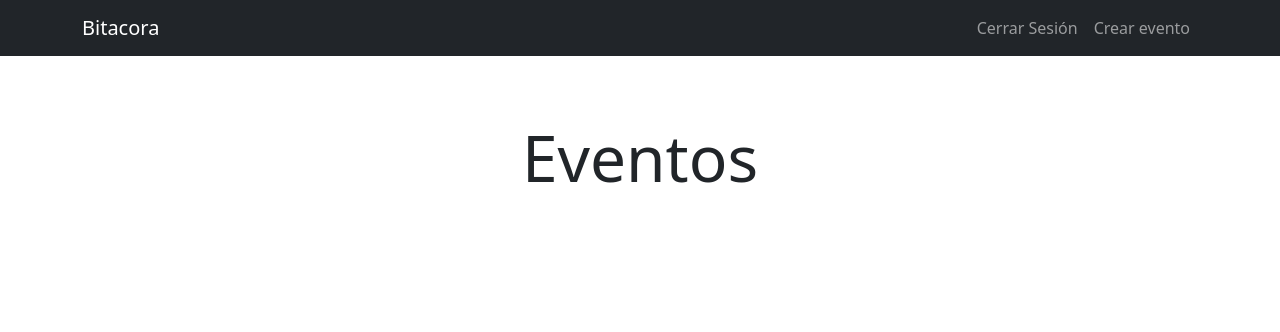
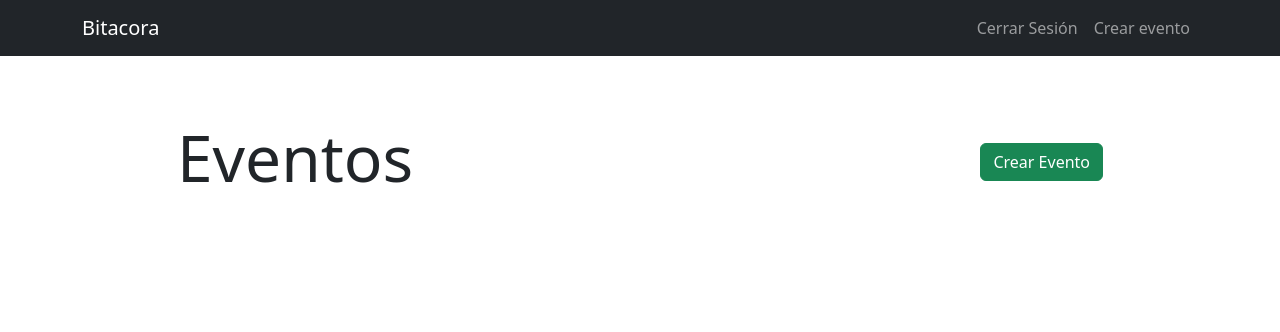
Before and after one commit to Noemi854/bitacora-django-crud, a Django app: page /eventos/ in a window 1280 px wide. Shown: the top 332 px of the page. Run offline with Django 5.2, Linux system fonts and the light colour scheme; the visitor is signed in with stand-in values (Sample User, id 1); data that the repository does not hold is empty.

Commit message:
botones nuevos

```diff
--- a/eventos/templates/evento_detalle.html
+++ b/eventos/templates/evento_detalle.html
@@ -35,6 +35,8 @@
             <button class="btn btn-danger" type="submit">Eliminar Evento</button>
           </form>
           {% endif %}
+          <hr class="my-3">
+          <a href="{% url 'eventos' %}" class="btn btn-secondary">Volver a Eventos</a>
         </div>
       </div>
     </div>
--- a/eventos/templates/eventos.html
+++ b/eventos/templates/eventos.html
@@ -4,7 +4,10 @@
 <main class="container">
   <div class="row">
     <div class="col-md-10 offset-md-1">
-      <h1 class="text-center display-3 py-5">Eventos</h1>
+      <div class="d-flex justify-content-between align-items-center py-5">
+        <h1 class="display-3">Eventos</h1>
+        <a href="{% url 'crear' %}" class="btn btn-success">Crear Evento</a>
+      </div>
       <ul class="list-group">
         {% for evento in lista_evento %}
         <a class="list-group-item" href="{% url 'evento_detalle' evento.id %}">
```
